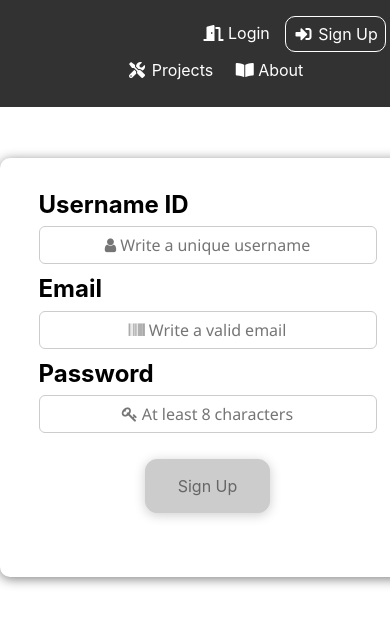
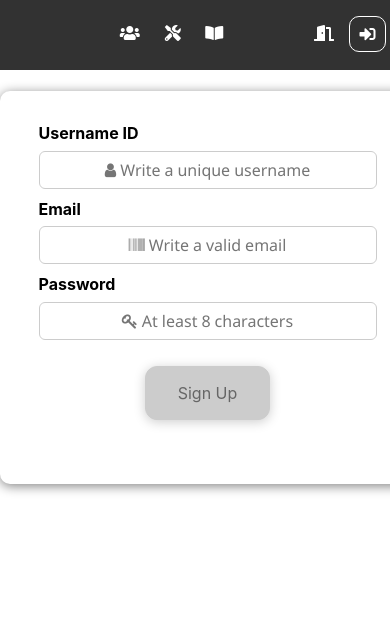
Before and after one commit to 4gnle/Coopefy, a React (Create React App) app in the folder client/: page /register in a window 390 px wide. Shown: the top 624 px of the page. Built offline with nearby package versions, Linux system fonts and the light colour scheme.

Commit message:
Fixed Navbar

```diff
--- a/client/src/App.css
+++ b/client/src/App.css
@@ -1,4 +1,7 @@
-
+html,
+body {
+height: 100%;
+}
 
 /* Text Styles*/
 .x-large {
@@ -81,3 +84,42 @@
 .my-3 {
   margin: 3rem 0;
 }
+
+/* Mobile Styles */
+
+@media (max-width: 700px) {
+
+  body,
+  html {
+    height: 100%;
+  }
+  .container {
+    margin-top: 8rem;
+  }
+
+  .hide-sm {
+    display: none;
+  }
+
+  .lower-sm {
+    font-size: 0.75rem;
+  }
+
+  .icon-sm {
+    font-size: 1rem;
+  }
+
+  /* Text Styles */
+.x-large {
+  font-size: 3rem;
+}
+
+.large {
+  font-size: 2rem;
+}
+
+.lead {
+  font-size: 1rem;
+}
+
+}
--- a/client/src/components/Inputs/Inputs.css
+++ b/client/src/components/Inputs/Inputs.css
@@ -3,6 +3,7 @@
   display: block;
   background-color: white;
   top: 50px;
+  overflow: scroll;
 }
 
 .inputs-within {
@@ -81,10 +82,29 @@
   border: 1px solid #ccc;
 }
 
-@media (min-width: 768px) {
-  .control {
+@media (max-width: 1000px) {
+
+  /* .control {
     align-items: center;
     flex-direction: row;
     height: 100px;
+  } */
+
+  .input-box {
+    position: flex;
+    display: block;
+    background-color: white;
+    top: 20px;
+    height: 30%;
+    overflow: scroll;
   }
+
+  .inputs-within {
+    display: inline-block;
+    flex-wrap: wrap;
+    gap: 1rem;
+    margin-bottom: 1rem;
+    text-align: center;
+  }
+
 }
--- a/client/src/components/Navigation/Navbar.css
+++ b/client/src/components/Navigation/Navbar.css
@@ -20,8 +20,8 @@
 
 .general-links {
   display: inline-block;
-  align-items: center;
-  text-align: center;
+  align-items: left;
+  text-align: left;
   float: center;
 }
 
@@ -64,3 +64,32 @@
 .navbar .welcome span {
   margin-right: 0.6rem;
 }
+
+
+@media (max-width: 700px) {
+
+  /*Navbar*/
+  .navbar {
+    display: block;
+    text-align: center;
+  }
+
+  .navbar span {
+    display: none;
+    justify-content: center;
+  }
+
+  .navbar ul {
+    text-align: center;
+    justify-content: center;
+  }
+
+  .navbar h1 {
+    margin-bottom: 1rem;
+  }
+
+  .navbar .welcome {
+    display: none;
+  }
+
+}
--- a/client/src/components/Navigation/Navbar.js
+++ b/client/src/components/Navigation/Navbar.js
@@ -14,11 +14,11 @@ const Navbar = (props) => {
     <ul>
       <div className="general-links">
 
-        <Link to='/people'><span ><i className= "fas fa-users fa-fw"/> People</span></Link>
+          <Link to='/people'><i className= "fas fa-users fa-fw"/><span> People</span></Link>
 
-        <Link to='/projects'><span ><i className= "fas fa-tools fa-fw"/> Projects</span></Link>
+          <Link to='/projects'><i className= "fas fa-tools fa-fw"/><span> Projects</span></Link>
 
-        <Link to='/about'><span ><i className="fas fa-book-open"/> About</span></Link>
+          <Link to='/about'><i className="fas fa-book-open"/><span> About</span></Link>
 
         </div>
 
@@ -38,16 +38,18 @@ const Navbar = (props) => {
   const loggedOut = (
     <ul>
       <div className="auth-links">
-      <Link to='/login'  className="login"><span ><i class="fas fa-door-open"></i> Login</span></Link>
+        <Link to='/login'  className="login"><i class="fas fa-door-open"></i><span> Login</span></Link>
 
-      <Link to='/register' className="sign"><span ><i className= "fas fa-sign-in-alt fa-fw"/> Sign Up</span></Link>
+        <Link to='/register' className="sign"><i className= "fas fa-sign-in-alt fa-fw"/><span> Sign Up</span></Link>
       </div>
 
       <div className="general-links">
-      <Link to='/projects'><span >
-      <i className= "fas fa-tools fa-fw" /> Projects</span></Link>
+        <Link to='/people'><i className= "fas fa-users fa-fw"/><span> People</span></Link>
 
-      <Link to='/about'><span ><i className="fas fa-book-open"/> About</span></Link>
+        <Link to='/projects'><i className= "fas fa-tools fa-fw" />
+        <span> Projects</span></Link>
+
+        <Link to='/about'><i className="fas fa-book-open"/><span> About</span></Link>
       </div>
     </ul>
   )
--- a/client/src/components/Profiles/Profile.css
+++ b/client/src/components/Profiles/Profile.css
@@ -82,3 +82,34 @@
   flex: 3;
   flex-basis: 20%;
 }
+
+@media (max-width: 700px) {
+
+/* Profiles Page */
+.profile {
+  grid-template-columns: 1fr;
+  text-align: center;
+}
+
+.profile ul {
+  display: none;
+}
+
+/* Profile Page */
+
+.profile-top img,
+.profile img {
+  width: 200px;
+  margin: auto;
+}
+
+.profile-grid {
+  grid-template-areas:
+    'top'
+    'about'
+    'exp'
+    'edu'
+    'github';
+}
+
+}
```
Also changed, not shown: 1 other file (tests, documents, lock files or other folders). Lines whose indentation alone changed are shown as unchanged.
